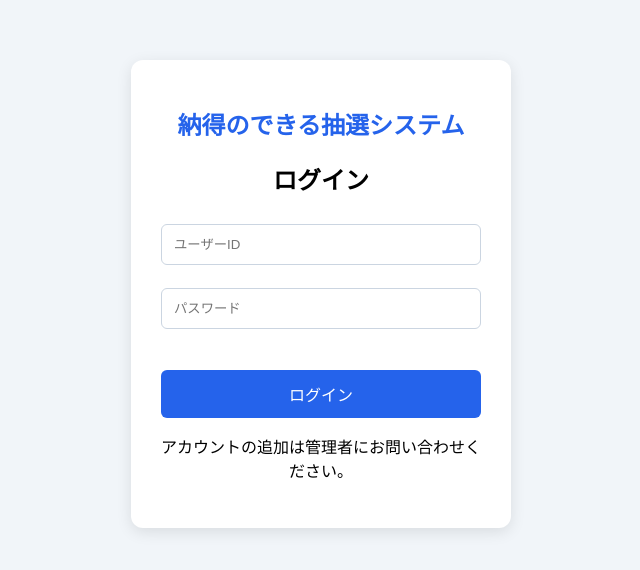
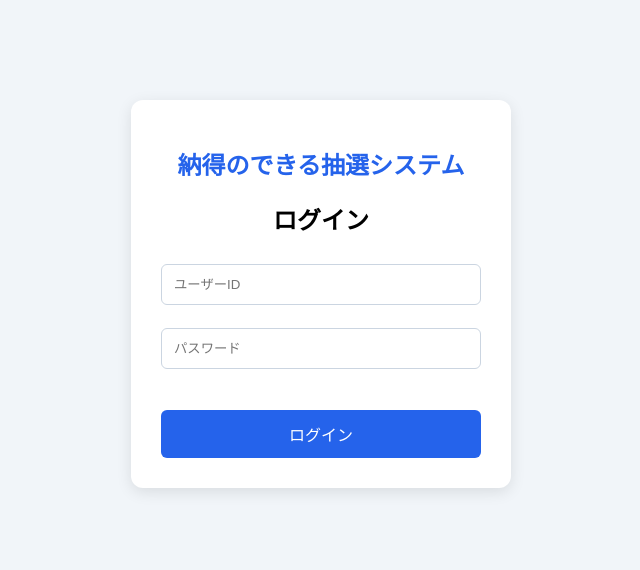
Before and after one commit to Qualeafclover/duty-allocation, a plain HTML site: page frontend/index.html in a window 1280 px wide. Shown: the part 106-676 px from the top of the page, without its empty margins (319-959 px from the left). Drawn offline with Linux system fonts and the light colour scheme; no server answers.

Commit message:
Remove account registration note from login page

```diff
--- a/frontend/index.html
+++ b/frontend/index.html
@@ -95,8 +95,6 @@
             <button type="submit" id="login-button">ログイン</button>
         </form>
 
-        <p>アカウントの追加は管理者にお問い合わせください。</p>
-
     </div>
 
     <script>
```
